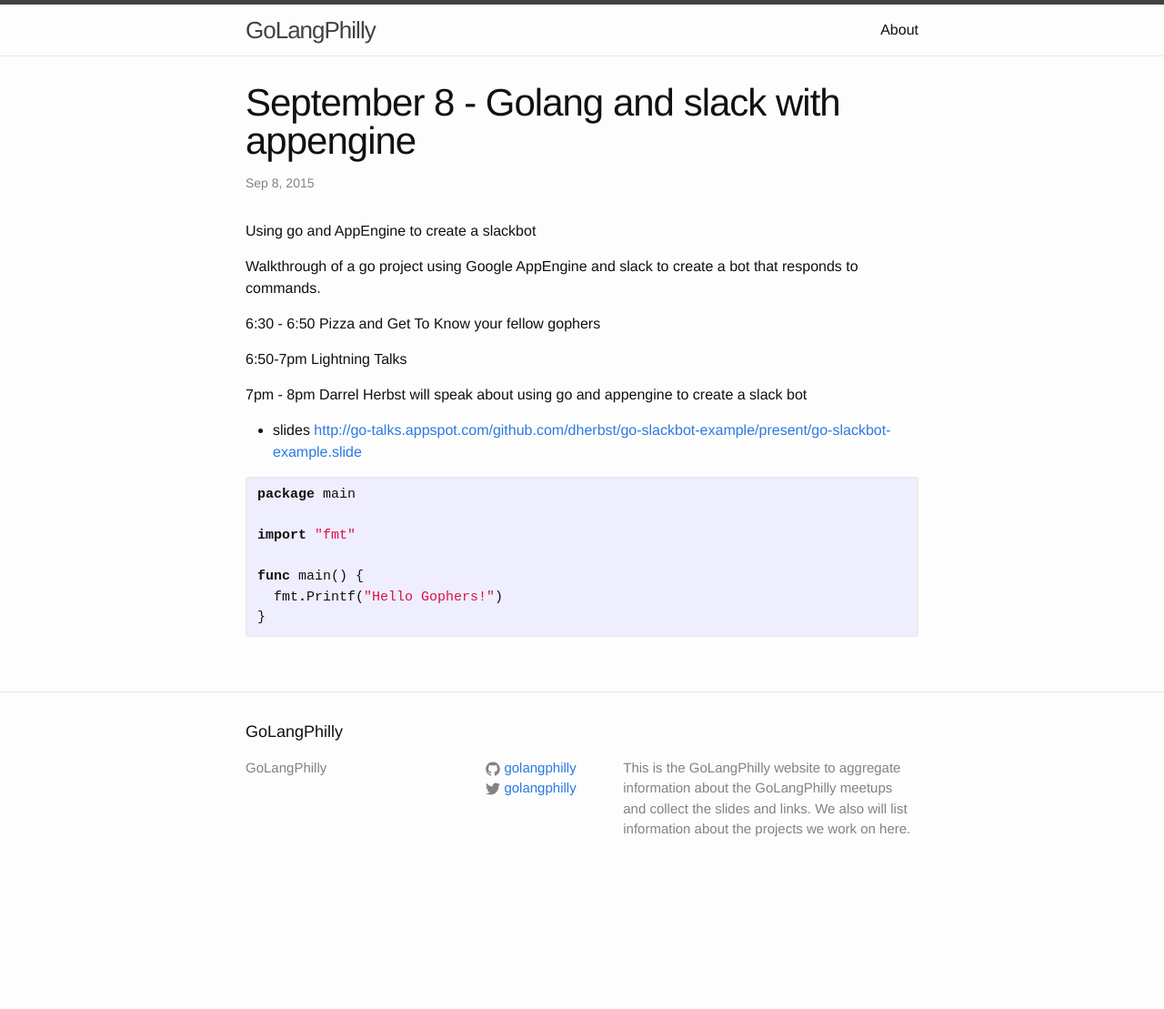
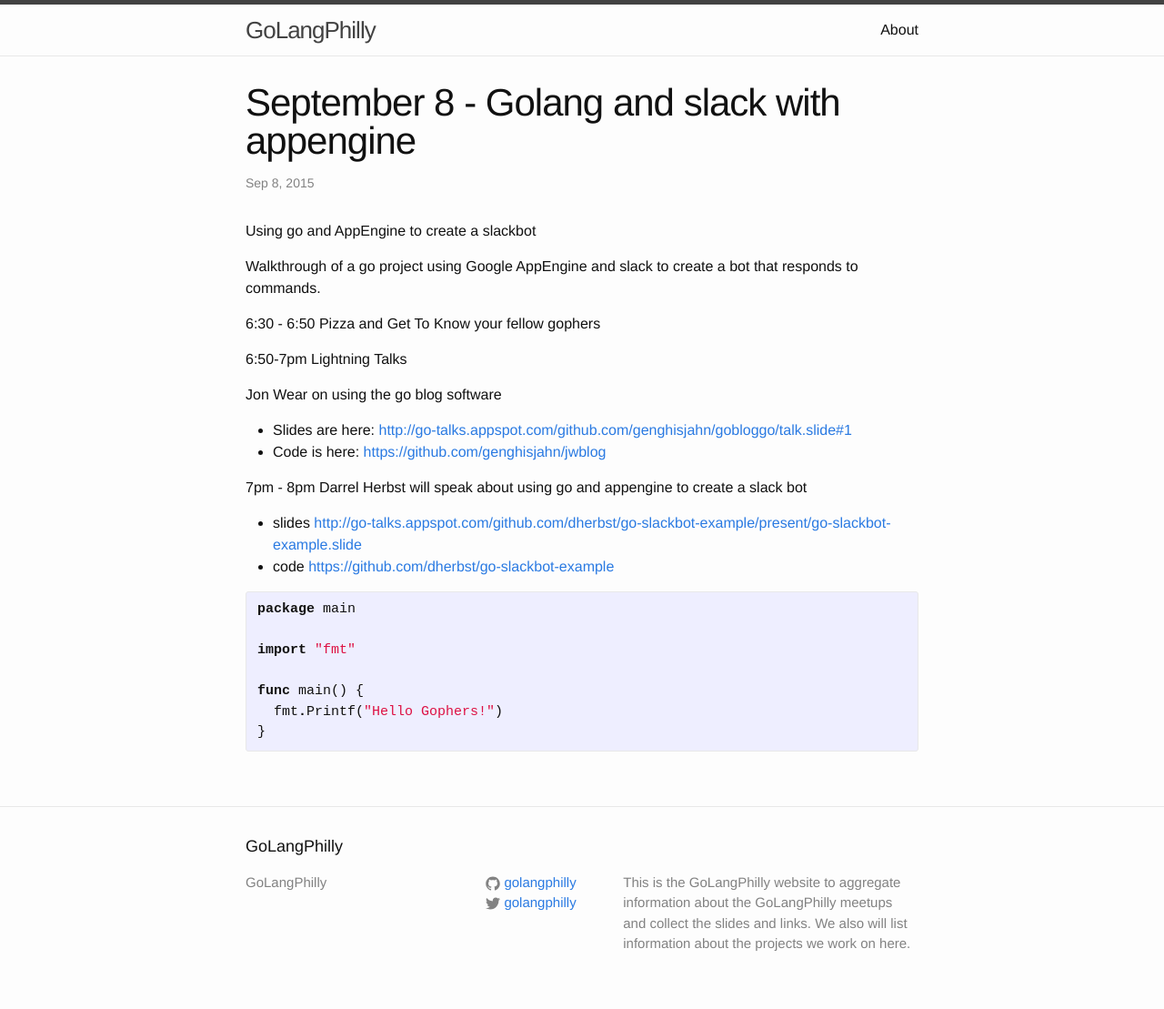
Before and after one commit to GoLangPhilly/golangphilly.github.io, a Jekyll site: the page built from _posts/2015-09-08-golang-and-slack-with-appengine.markdown, in a window 1280 px wide. Shown: the whole page at 91% size. Built offline with Jekyll 4.4.1, drawn with Linux system fonts in a browser that asks for light colours; before the commit the page ends 983 px from its top, so only the background shows below that.

Commit message:
Using the kramdown link and adding Jon's slides.

```diff
--- a/_posts/2015-09-08-golang-and-slack-with-appengine.markdown
+++ b/_posts/2015-09-08-golang-and-slack-with-appengine.markdown
@@ -15,8 +15,16 @@ Walkthrough of a go project using Google AppEngine and slack to create a bot tha
 
 6:50-7pm Lightning Talks
 
+Jon Wear on using the go blog software
+
+  * Slides are here: <http://go-talks.appspot.com/github.com/genghisjahn/gobloggo/talk.slide#1>
+  * Code is here: <https://github.com/genghisjahn/jwblog>
+
+
 7pm - 8pm Darrel Herbst will speak about using go and appengine to create a slack bot
-  * slides [http://go-talks.appspot.com/github.com/dherbst/go-slackbot-example/present/go-slackbot-example.slide](http://go-talks.appspot.com/github.com/dherbst/go-slackbot-example/present/go-slackbot-example.slide)
+
+  * slides <http://go-talks.appspot.com/github.com/dherbst/go-slackbot-example/present/go-slackbot-example.slide>
+  * code <https://github.com/dherbst/go-slackbot-example>
 
 {% highlight go %}
 package main
```
